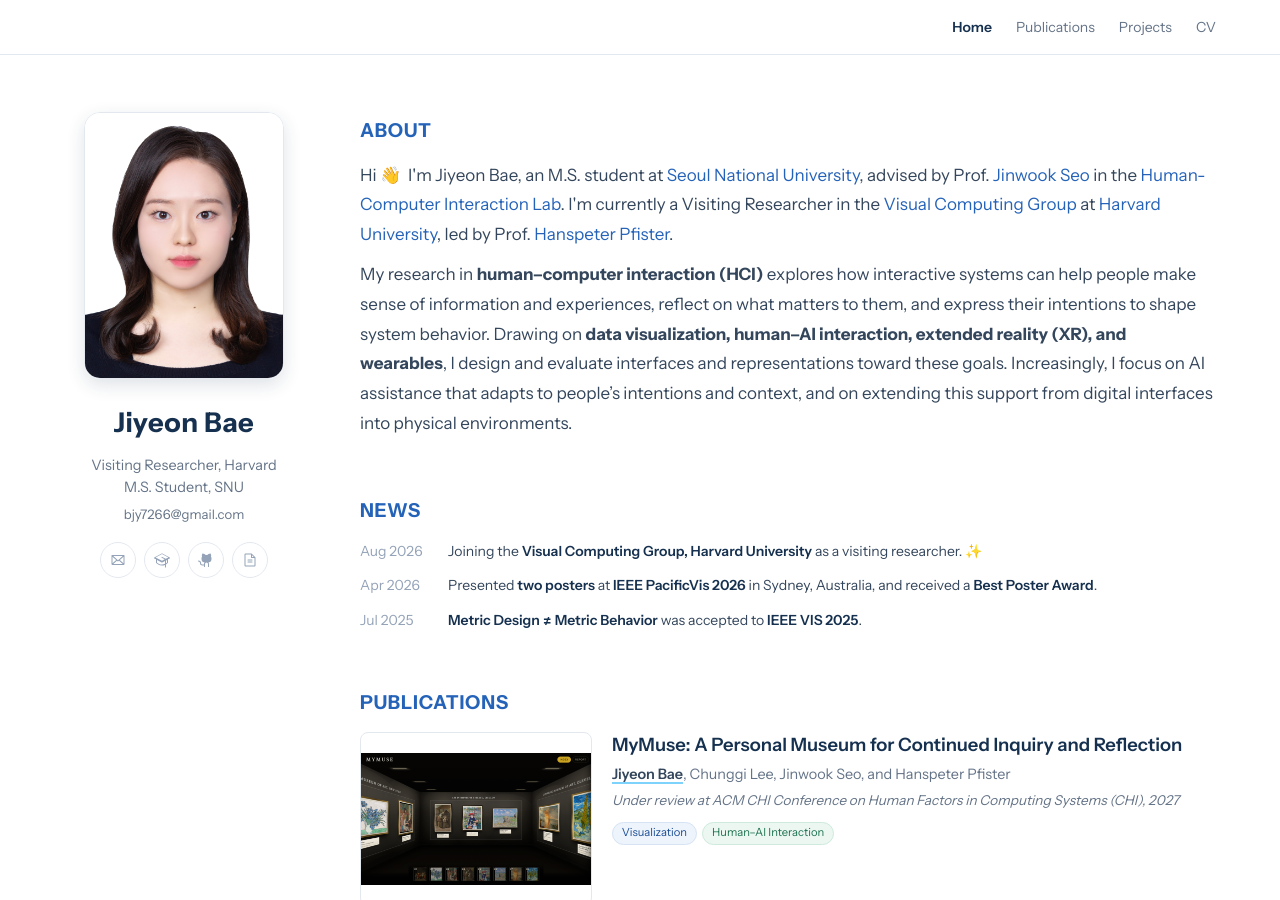
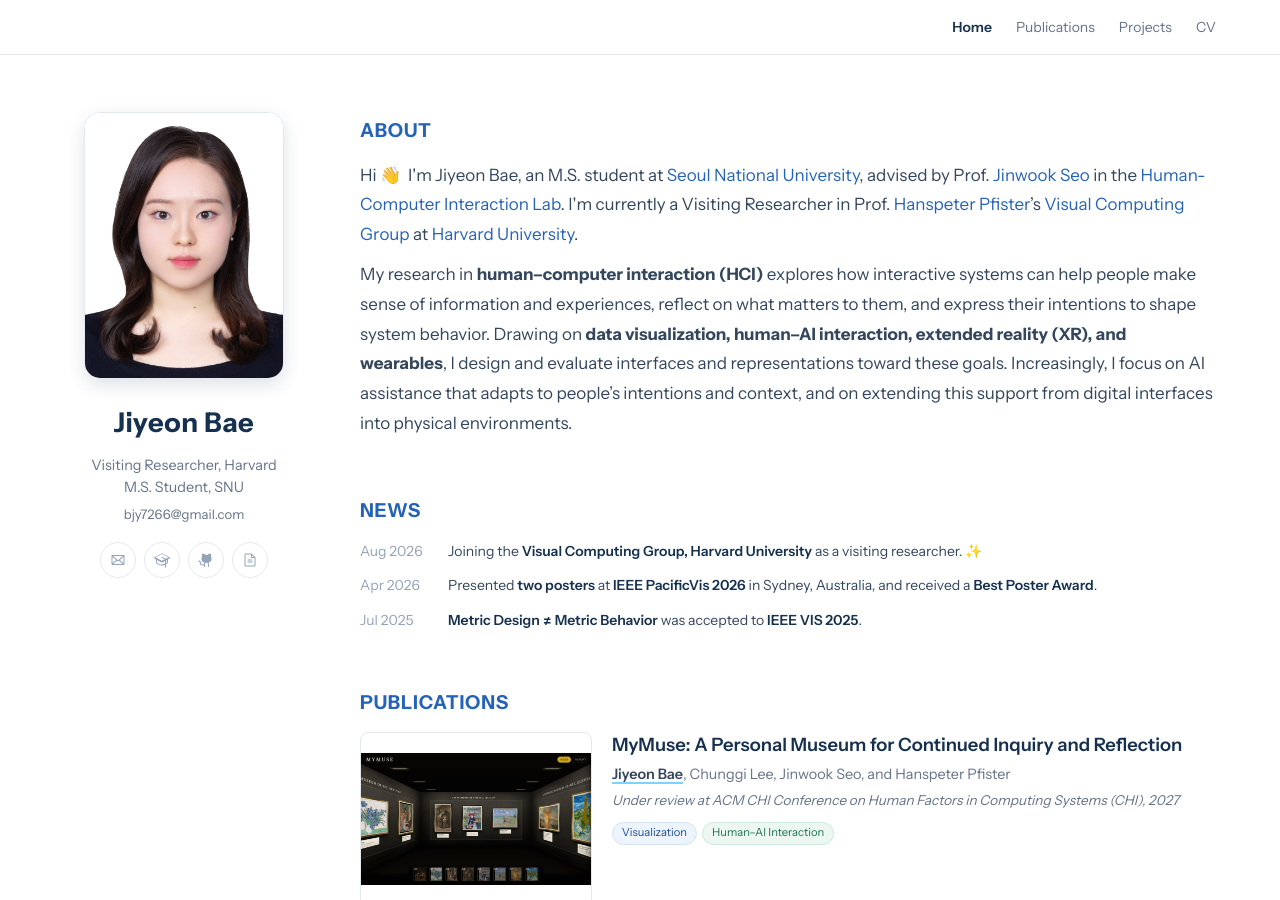
Before and after one commit to JiyeonBae/jiyeonbae.github.io, a Jekyll site: the page built from index.md, in a window 1280 px wide and 900 px high. Built offline with Jekyll 4.4.1, drawn with Linux system fonts in a browser that asks for light colours.

Commit message:
Reword Harvard sentence in About
Co-Authored-By: Claude Opus 5.5 <noreply@anthropic.com>

```diff
--- a/index.md
+++ b/index.md
@@ -6,7 +6,7 @@ title: Jiyeon Bae
   <section class="block">
     <h2 class="block-title">About</h2>
     <div class="hero-bio">
-      <p>Hi 👋&nbsp; I'm Jiyeon Bae, an M.S. student at <a href="https://www.snu.ac.kr/">Seoul National University</a>, advised by Prof. <a href="https://hcil.snu.ac.kr/people/jinwook-seo">Jinwook Seo</a> in the <a href="https://hcil.snu.ac.kr/">Human-Computer Interaction Lab</a>. I'm currently a Visiting Researcher in the <a href="https://vcg.seas.harvard.edu/">Visual Computing Group</a> at <a href="https://www.harvard.edu/">Harvard University</a>, led by Prof. <a href="https://seas.harvard.edu/person/hanspeter-pfister">Hanspeter Pfister</a>.</p>
+      <p>Hi 👋&nbsp; I'm Jiyeon Bae, an M.S. student at <a href="https://www.snu.ac.kr/">Seoul National University</a>, advised by Prof. <a href="https://hcil.snu.ac.kr/people/jinwook-seo">Jinwook Seo</a> in the <a href="https://hcil.snu.ac.kr/">Human-Computer Interaction Lab</a>. I'm currently a Visiting Researcher in Prof. <a href="https://seas.harvard.edu/person/hanspeter-pfister">Hanspeter Pfister</a>&rsquo;s <a href="https://vcg.seas.harvard.edu/">Visual Computing Group</a> at <a href="https://www.harvard.edu/">Harvard University</a>.</p>
       <p>My research in <strong>human&ndash;computer interaction (HCI)</strong> explores how interactive systems can help people make sense of information and experiences, reflect on what matters to them, and express their intentions to shape system behavior. Drawing on <strong>data visualization, human&ndash;AI interaction, extended reality (XR), and wearables</strong>, I design and evaluate interfaces and representations toward these goals. Increasingly, I focus on AI assistance that adapts to people&rsquo;s intentions and context, and on extending this support from digital interfaces into physical environments.</p>
     </div>
   </section>
```
